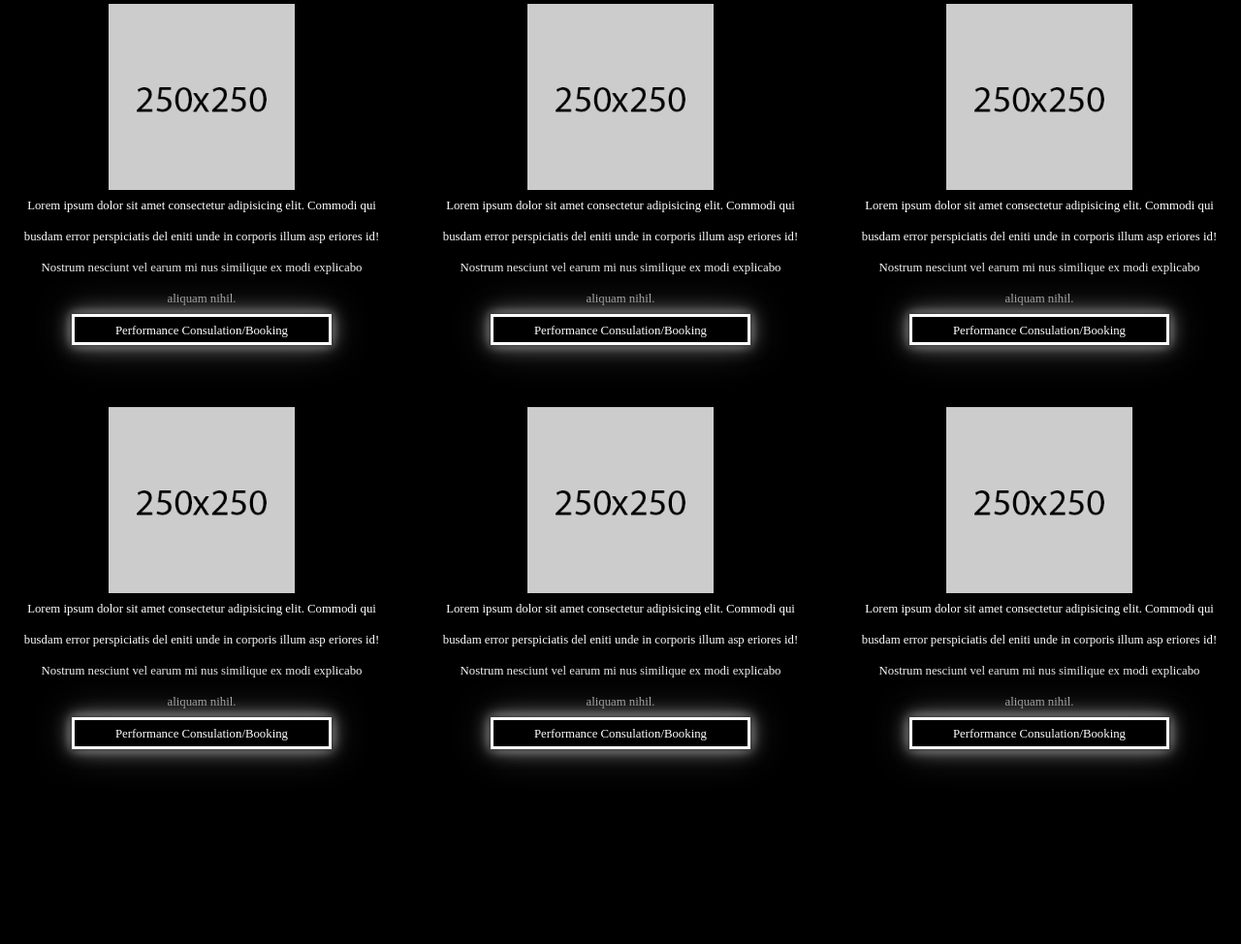
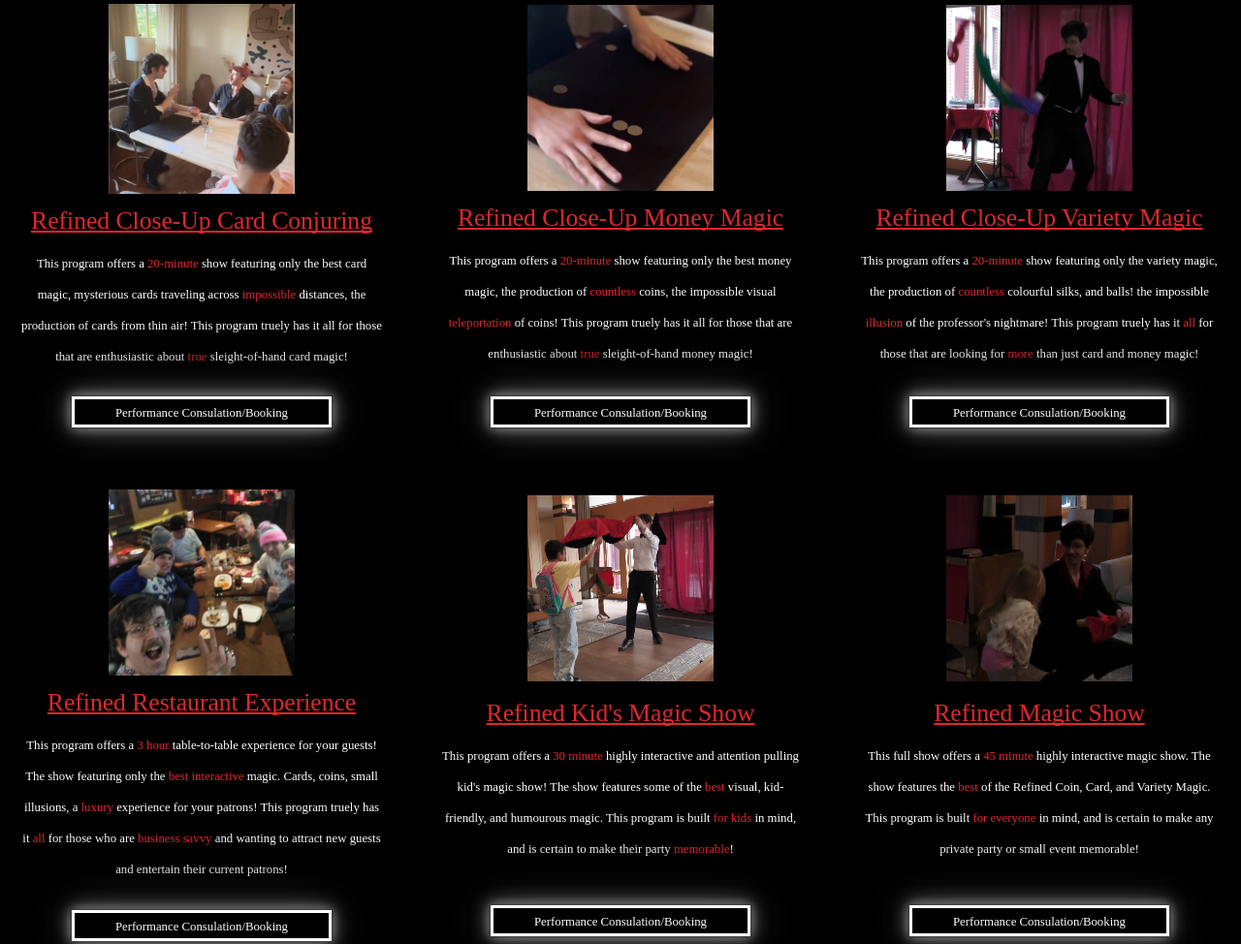
Before and after one commit to RCEC-Admin/The-Official-Royal-Canadian-Entertainment-Company-Website, a plain HTML site: page RefinedMagicProgram.html in a window 1280 px wide. Shown: the part 503-1477 px from the top of the page at 97% size. Drawn offline with Linux system fonts and the light colour scheme.

Commit message:
05/30/26 Update

```diff
--- a/RefinedMagicProgram.html
+++ b/RefinedMagicProgram.html
@@ -35,7 +35,7 @@
 				<i class="fa fa-caret-down"></i>
 				</button>
 					<div class="dropdown-content">
-						<a href="RefinedMagicProgram.html" class="activeH">Refined Magic Rendezvous</a>
+						<a href="RefinedMagicProgram.html" id="activeH">Refined Magic Rendezvous</a>
 						<a href="RegalGalaProgram.html">Regal Magic Gala</a>
 						<a href="RoyalMagicProgram.html">Royal Magic Jubilee</a>
                         <a href="Education.html">The Imperial Education Program</a>
@@ -64,49 +64,53 @@
 	<div class="grid-program">
 		<div class="program-card">
 			<div class="grid-img">
-				<img src="Website Images/stock.png" alt="">
+				<img src="Website Images/Refined Magic Rendezvous top.PNG" alt="">
 			</div>
 			<div class="grid-program-text">
-				<p>Lorem ipsum dolor sit amet consectetur adipisicing elit. Commodi qui
-					busdam error perspiciatis del
-					eniti unde in corporis illum asp
-					eriores id! Nostrum nesciunt vel earum mi
-					nus similique ex modi explicabo aliquam nihil.</p>
+				<p class="text-content">
+					<span class="text-title"><u>Refined Close-Up Card Conjuring</u></span>
+					<br>
+					This program offers a <span>20-minute</span> show featuring only the best card magic, mysterious cards traveling across <span>impossible</span> distances, the production of cards
+					from thin air! This program truely has it all for those that are enthusiastic about <span>true</span> sleight-of-hand card magic!
+				</p>
 			</div>
 			<div class="grid-button">
-				<a href="">Performance Consulation/Booking</a>
+				<a href="Contact.html">Performance Consulation/Booking</a>
 			</div>
 		</div>
 
 		<div class="program-card">
 			<div class="grid-img">
-				<img src="Website Images/stock.png" alt="">
+				<img src="Website Images/Coin Magic.PNG" alt="">
 			</div>
 			<div class="grid-program-text">
-				<p>Lorem ipsum dolor sit amet consectetur adipisicing elit. Commodi qui
-					busdam error perspiciatis del
-					eniti unde in corporis illum asp
-					eriores id! Nostrum nesciunt vel earum mi
-					nus similique ex modi explicabo aliquam nihil.</p>
+				<p class="text-content">
+					<span class="text-title"><u>Refined Close-Up Money Magic</u></span>
+					<br>
+					This program offers a <span>20-minute</span> show featuring only the best money magic, the production of <span>countless</span> coins, the impossible visual
+					<span>teleportation</span> of coins! This program truely has it all for those that are enthusiastic about <span>true</span> sleight-of-hand money magic!
+				</p>
 			</div>
 			<div class="grid-button">
-				<a href="">Performance Consulation/Booking</a>
+				<a href="Contact.html">Performance Consulation/Booking</a>
 			</div>
 		</div>
 
 		<div class="program-card">
 			<div class="grid-img">
-				<img src="Website Images/stock.png" alt="">
+				<img src="Website Images/Variety Thumbnail 2.jpg" alt="">
 			</div>
 			<div class="grid-program-text">
-				<p>Lorem ipsum dolor sit amet consectetur adipisicing elit. Commodi qui
-					busdam error perspiciatis del
-					eniti unde in corporis illum asp
-					eriores id! Nostrum nesciunt vel earum mi
-					nus similique ex modi explicabo aliquam nihil.</p>
+				<p class="text-content">
+					<span class="text-title"><u>Refined Close-Up Variety Magic</u></span>
+					<br>
+					This program offers a <span>20-minute</span> show featuring only the variety magic, the production of <span>countless</span> colourful silks, and balls!
+					the impossible <span>illusion</span> of the professor's nightmare! This program truely has it <span>all</span> for those that are looking for
+					<span>more</span> than just card and money magic!
+				</p>
 			</div>
 			<div class="grid-button">
-				<a href="">Performance Consulation/Booking</a>
+				<a href="Contact.html">Performance Consulation/Booking</a>
 			</div>
 		</div>
 	</div>
@@ -114,49 +118,55 @@
 	<div class="grid-program">
 		<div class="program-card">
 			<div class="grid-img">
-				<img src="Website Images/stock.png" alt="">
+				<img src="Website Images/Restaraunt Thumbnail.jpg" alt="">
 			</div>
 			<div class="grid-program-text">
-				<p>Lorem ipsum dolor sit amet consectetur adipisicing elit. Commodi qui
-					busdam error perspiciatis del
-					eniti unde in corporis illum asp
-					eriores id! Nostrum nesciunt vel earum mi
-					nus similique ex modi explicabo aliquam nihil.</p>
+				<p class="text-content">
+					<span class="text-title"><u>Refined Restaurant Experience</u></span>
+					<br>
+					This program offers a <span>3 hour</span> table-to-table experience for your guests! The show featuring only the <span>best interactive</span> magic.
+					Cards, coins, small illusions, a <span>luxury</span> experience for your patrons! This program truely has it <span>all</span> for those who are <span>
+					business savvy</span> and wanting to attract new guests and entertain their current patrons!
+				</p>
 			</div>
 			<div class="grid-button">
-				<a href="">Performance Consulation/Booking</a>
+				<a href="Contact.html">Performance Consulation/Booking</a>
 			</div>
 		</div>
 
 		<div class="program-card">
 			<div class="grid-img">
-				<img src="Website Images/stock.png" alt="">
+				<img src="Website Images/Refined Magic Rendezvous Thumbnail top.PNG" alt="">
 			</div>
 			<div class="grid-program-text">
-				<p>Lorem ipsum dolor sit amet consectetur adipisicing elit. Commodi qui
-					busdam error perspiciatis del
-					eniti unde in corporis illum asp
-					eriores id! Nostrum nesciunt vel earum mi
-					nus similique ex modi explicabo aliquam nihil.</p>
+				<p class="text-content">
+					<span class="text-title"><u>Refined Kid's Magic Show</u></span>
+					<br>
+					This program offers a <span>30 minute</span> highly interactive and attention pulling kid's magic show!
+					The show features some of the <span>best</span> visual, kid-friendly, and humourous magic.
+					This program is built <span>for kids</span> in mind, and is certain to make their party <span>memorable</span>!
+				</p>
 			</div>
 			<div class="grid-button">
-				<a href="">Performance Consulation/Booking</a>
+				<a href="Contact.html">Performance Consulation/Booking</a>
 			</div>
 		</div>
 
 		<div class="program-card">
 			<div class="grid-img">
-				<img src="Website Images/stock.png" alt="">
+				<img src="Website Images/Refined Full Show Thumbnail.jpg" alt="">
 			</div>
 			<div class="grid-program-text">
-				<p>Lorem ipsum dolor sit amet consectetur adipisicing elit. Commodi qui
-					busdam error perspiciatis del
-					eniti unde in corporis illum asp
-					eriores id! Nostrum nesciunt vel earum mi
-					nus similique ex modi explicabo aliquam nihil.</p>
+				<p class="text-content">
+					<span class="text-title"><u>Refined Magic Show</u></span>
+					<br>
+					This full show offers a <span>45 minute</span> highly interactive magic show.
+					The show features the <span>best</span> of the Refined Coin, Card, and Variety Magic.
+					This program is built <span>for everyone</span> in mind, and is certain to make any private party or small event memorable!
+				</p>
 			</div>
 			<div class="grid-button">
-				<a href="">Performance Consulation/Booking</a>
+				<a href="Contact.html">Performance Consulation/Booking</a>
 			</div>
 		</div>
 	</div>
@@ -210,7 +220,7 @@
         <br>
         <b>4.</b> When performing in the middle of the event space, 2 minutes of preperation time for each tool or prop IN/OUT is required.
         <br>
-        <b>5.</b> Quotes will vary depending on distance traveled outside of the magicians area, the time of booking (peak season), and geographical relation to Canada.</p>
+        <b>5.</b> Quotes will vary depending on distance traveled outside of the magician's area, the time of booking (peak season), and geographical relation to Canada.</p>
     </div>
  </div>
 
--- a/styles.css
+++ b/styles.css
@@ -224,6 +224,9 @@
 
 /* Text Styles */
 
+u {
+  text-decoration-skip-ink: none;
+}
 
 #activeH {
     text-decoration: underline;
@@ -818,6 +821,15 @@
 
 
 /* Other programs */
+
+.Three-shows {
+  width: 100%;
+  height: auto;
+  display: flex;
+  flex-direction: column;
+  margin-bottom: 5vw;
+}
+
 .program {
   width: 100%;
   height: auto;
@@ -853,6 +865,7 @@
   text-align: center;
   font-size: clamp(.8rem, 1vw, 2rem);
   line-height: 2rem;
+  margin-bottom: 2vw;
 }
 
 .grid-button {
@@ -863,6 +876,7 @@
     margin: auto;
     cursor: pointer;
     text-align: center;
+
     a {
       background-color: transparent;
       box-sizing: border-box;
```
Also changed, not shown: CompanyIntroduction.html (+4 -4 lines), Education.html (+1 -1 lines), ProgramQuote.html (+2 -0 lines), RegalGalaProgram.html (+2 -2 lines), RoyalMagicProgram.html (+1 -1 lines), index.html (+6 -4 lines), Website Images/Coin Magic.PNG (added), Website Images/Event Planning Thumbnail 2.PNG (added), Website Images/Event Planning Thumbnail.PNG (added), Website Images/Refined Full Show Thumbnail.jpg (added), Website Images/Refined Magic Rendezvous Thumbnail bottom.PNG (added), Website Images/Refined Magic Rendezvous Thumbnail top.PNG (added), Website Images/Refined Magic Rendezvous bottom.jpg, Website Images/Restaraunt Thumbnail.jpg (added), 2 more files, 2 other files.
